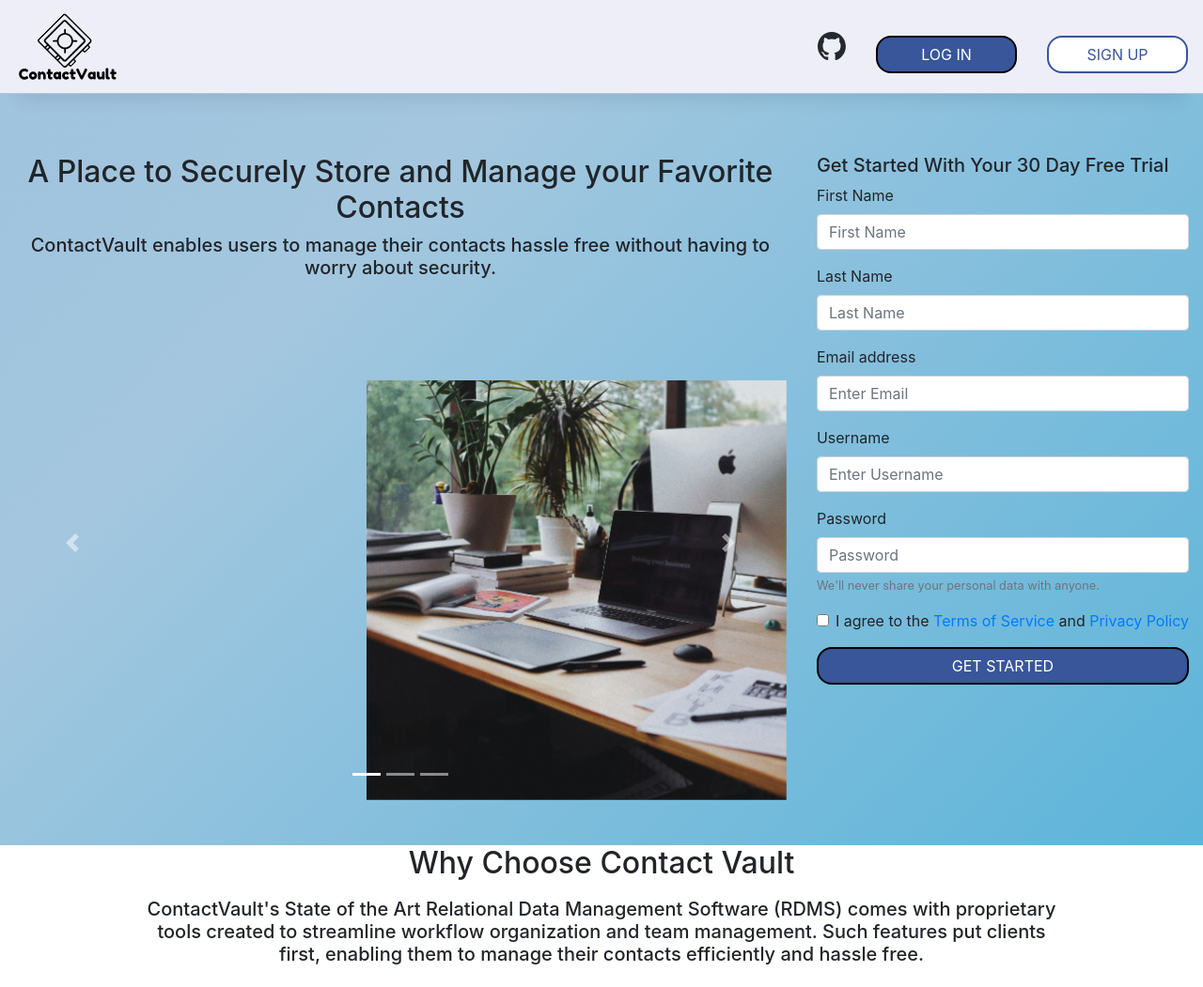
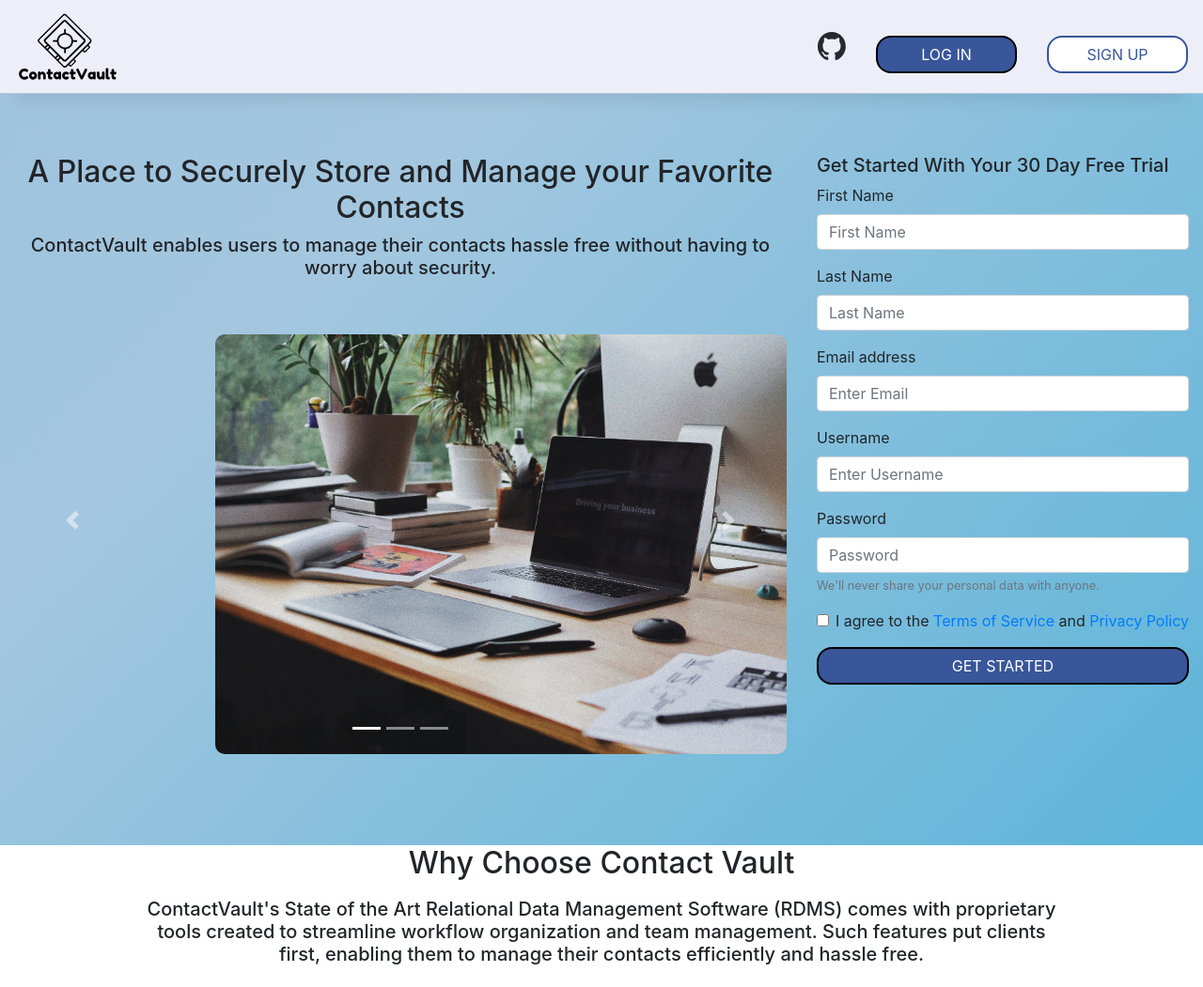
Before and after one commit to KaziAmin110/ContactVault, a PHP site: page /app/src/index.html in a window 1280 px wide. Shown: the top 1051 px of the page at 94% size. Run offline with PHP 8.4, Linux system fonts and the light colour scheme.

Commit message:
changes px to percentages

```diff
--- a/app/src/css/home.css
+++ b/app/src/css/home.css
@@ -68,14 +68,16 @@ body {
 
 .carousel {
     flex: 1;
-    padding-left:375px;
-    padding-top: 100px;
+    padding-left:26%;
+    padding-top: 6.25%;
+    border-radius:10px;
 }
 
 .carousel-item img {
     max-width: 676px;
     max-height: 447px;
     object-fit: cover;
+    border-radius:10px;
 }
 
 .heading-list {
@@ -262,6 +264,7 @@ h3{
     text-size-adjust: 1px;
 }
 
+
 /* X-Large Screen Sizes */
 @media (min-width: 1500px) {
     .sign-up-form {
--- a/app/src/index.html
+++ b/app/src/index.html
@@ -141,13 +141,14 @@
         </form>
     </header>
     <section class="heading-list container-fluid division">
+        <div class="choose-contact">
             <h2>Why Choose Contact Vault</h2>
             <div class="container h3-container">
                 <h3>ContactVault's State of the Art Relational Data Management Software (RDMS) comes with proprietary tools
                     created to streamline workflow organization and team management. Such features put clients first,
                     enabling them to manage their contacts efficiently and hassle free.</h3>
             </div>
-
+        </div>
         <div class="list-div margin">
             <h2>Here's how ContactVault can help you</h2>
             <ul class="list-header">
```
